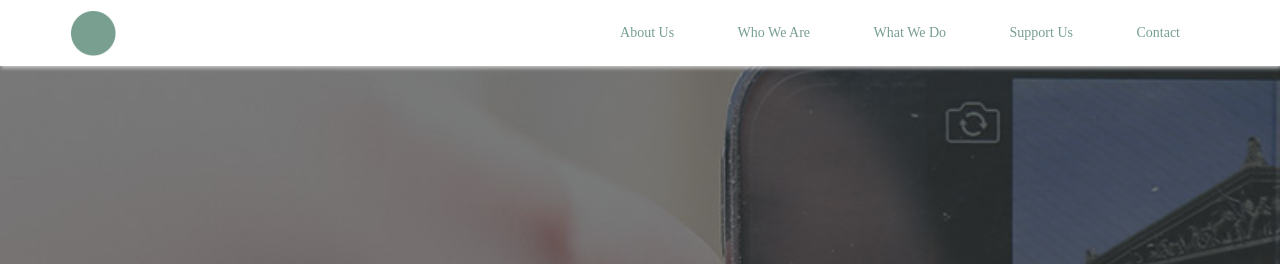
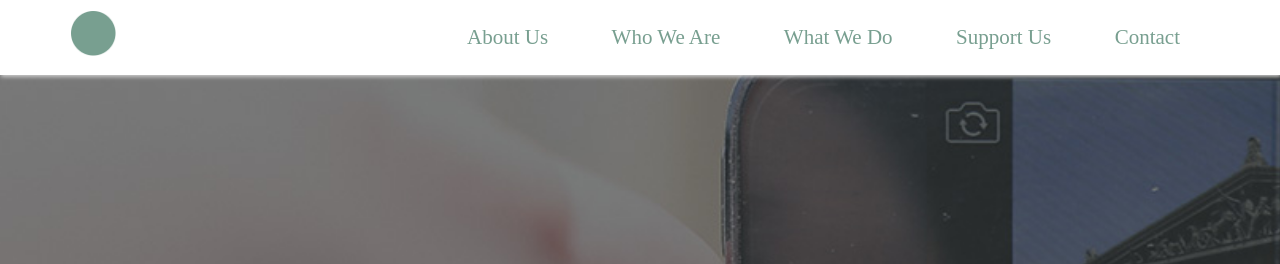
Before and after one commit to thona07/Church, a plain HTML site: page index.html in a window 1280 px wide. Shown: the top 264 px of the page. Drawn offline with nearby package versions, Linux system fonts and the light colour scheme.

Commit message:
chang font size nav menu

```diff
--- a/css/style.css
+++ b/css/style.css
@@ -408,7 +408,7 @@ nav ul a:hover {
 		display: inline-block;
 	}
 	nav ul li a {
-		padding: 25px 10px;
+		font-size: 1.5em;
 	}
 	.hero {
 		background-size: cover;
```
